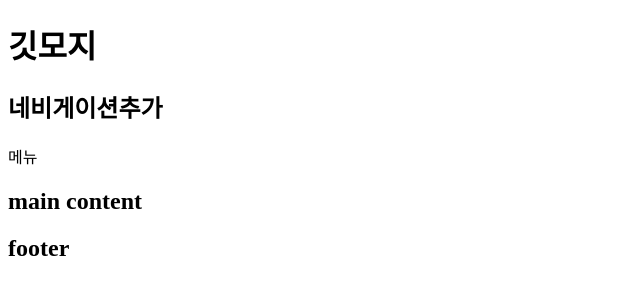
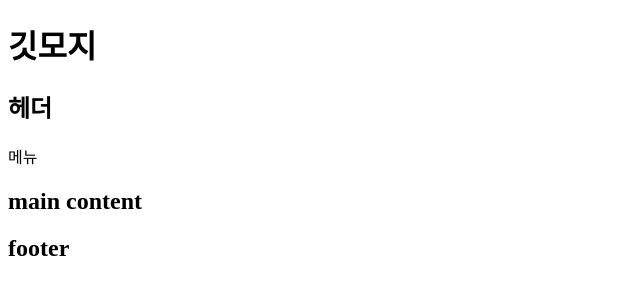
Before and after one commit to psh38/git_pr_ex, a plain HTML site: page index.html in a window 1280 px wide. Shown: the whole page, without its empty margins (0-640 px from the left). Drawn offline with Linux system fonts and the light colour scheme.

Commit message:
:memo: 헤더로변경

```diff
--- a/index.html
+++ b/index.html
@@ -8,7 +8,7 @@
 <body>
   <h1>깃모지</h1>
   <header>
-    <h2>네비게이션추가</h2>
+    <h2>헤더</h2>
     <nav>
       메뉴
     </nav>
```
